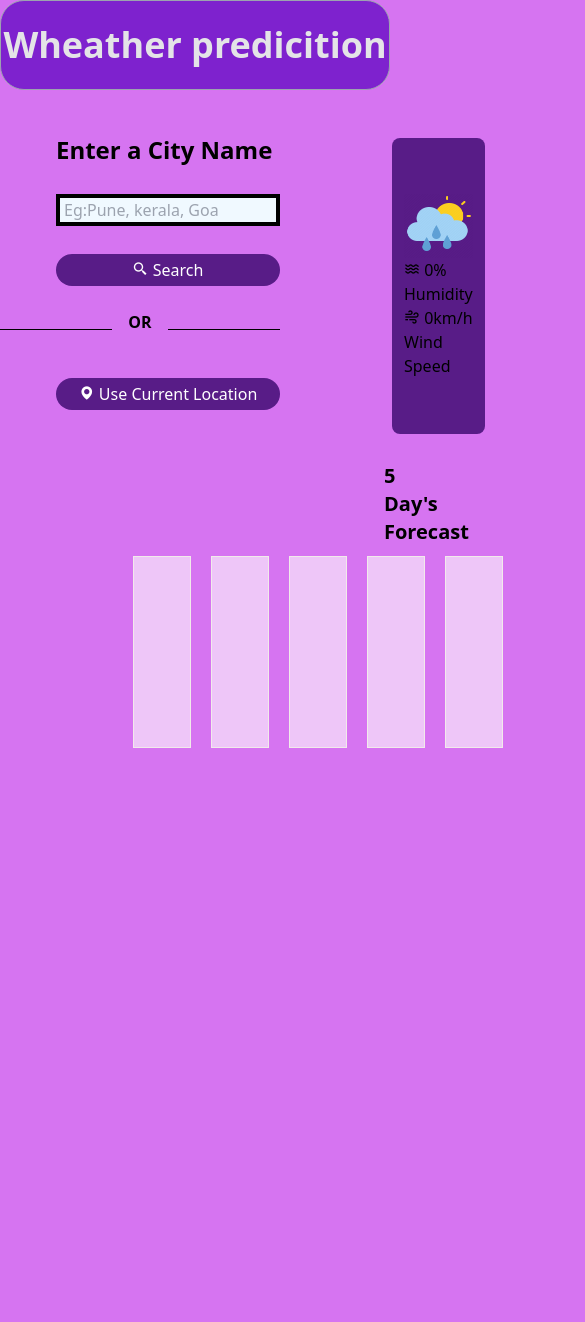
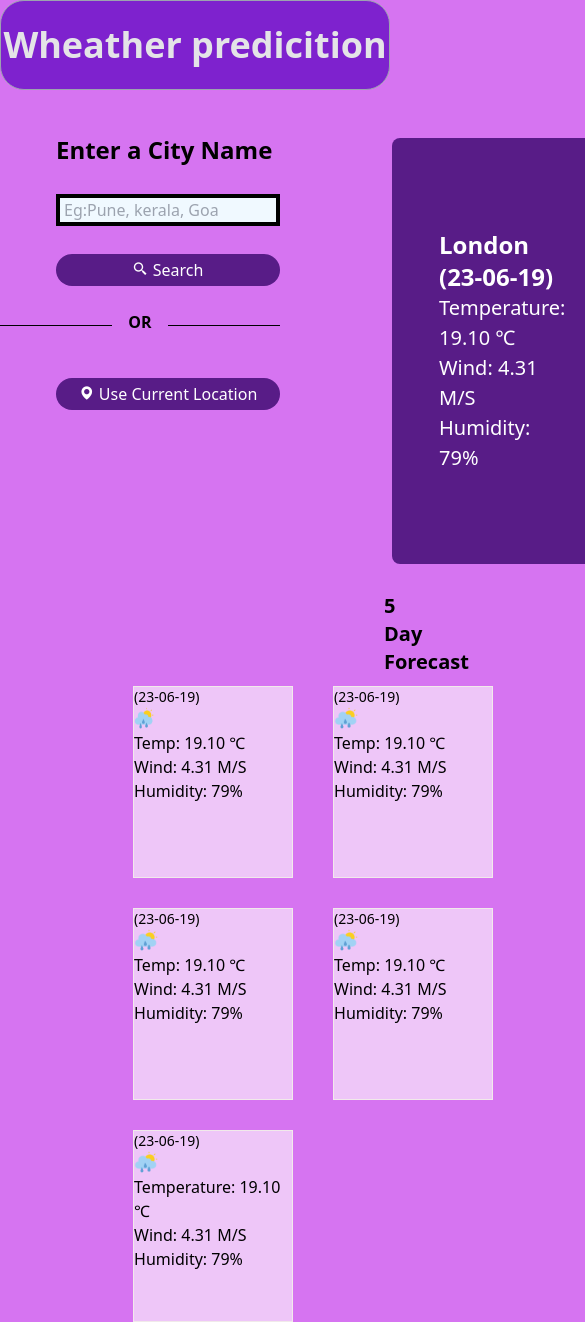
Before and after one commit to MamidalaMadhumitha/whether-assignment, a website: page src/index.html in a window 390 px wide. Shown: the top 1322 px of the page, 585 px wide, since content can reach past the window. Before the commit the page ends 844 px from the top, so only its background shows below. Drawn offline with nearby package versions, Linux system fonts and the light colour scheme.

Commit message:
writing the code in js

```diff
--- a/src/index.html
+++ b/src/index.html
@@ -6,7 +6,7 @@
     <title>Document</title>
     <link rel="stylesheet" href="./output.css">
     <link href='https://unpkg.com/boxicons@2.1.4/css/boxicons.min.css' rel='stylesheet'>
-    <script src="srcipt.js"></script>
+    <script src="srcipt.js" defer></script>
 </head>
 <body class="container" class=" bg-purple-400">
    <div>
@@ -15,45 +15,77 @@
     <section class="flex">
         <div>
             <h2 class="mt-11 ml-14  text-2xl font-bold">Enter a City Name</h2>
-            <input class="ml-14 mt-7 border-solid px-1 bg-sky-50 border-x-4 border-y-4 border-black w-56" type="text" id=" Any city" name="any city" placeholder="Eg:Pune, kerala, Goa" >
+            <input  id= " city-input" class=" ml-14 mt-7  border-solid px-1 bg-sky-50 border-x-4 border-y-4 border-black w-56" type="text" id=" Any city" name="any city" placeholder="Eg:Pune, kerala, Goa" >
             <label for="Any city"></label><br>
-            <button id="Search-button" class="bg-purple-900 text-center text-white py-1 px-5 ml-14 mt-7 w-56 rounded-2xl" ><i class='bx bx-search-alt-2'></i> Search
+            <button  id=" Search-button" class= "bg-purple-900 text-center text-white py-1 px-5 ml-14 mt-7 w-56 rounded-2xl" ><i class='bx bx-search-alt-2'></i> Search
             </button>
-            <!-- <div class="decoration-black  ml-24 font-semibold mt-8 text-xl text-black border-black">------OR------</div> -->
+
             <div class="ordiv my-6 font-extrabold"><span>OR</span></div>
-            <button class="bg-purple-900 text-center text-white  p-4  py-1 px-5 ml-14 mt-5 w-56 rounded-2xl" ><i class='bx bxs-map'></i>
+            <button id="Location-button"class="bg-purple-900 text-center text-white  p-4  py-1 px-5 ml-14 mt-5 w-56 rounded-2xl" ><i class='bx bxs-map'></i>
                 Use Current Location
             </button>
         </div>
         <div class="box px-3 py-14 w-4/5 mt-12 ml-28 rounded-t-lg rounded-b-lg bg-purple-900 ">
-            <div class="wheather-box">
-                <div>
-                   <img class= " w-20 h-16"  src="cloudy.webp">
+           <div class="wheather-data">
+              <div class="current-wheather flex">
+                <div class="details">
+                    <h2 class="font-bold text-2xl">London (23-06-19)</h2>
+                    <h4>Temperature: 19.10 <span>&#8451;</span></h4>
+                    <h4>Wind: 4.31 M/S</h4>
+                    <h4> Humidity: 79%</h4>
                 </div>
-                <div class="whether-details">
-                    <div class="humidity">
-                        <i class='bx bx-water'></i>
-                        <span>0%</span>
-                        <p>Humidity</p>
-                    </div>
-                    <div class="wind">
-                        <i class='bx bx-wind'></i>
-                        <span>0km/h</span>
-                        <p>Wind Speed</p>
-                    </div>
+                <div class="icon">
+                    <img class="h-24 w-28 ml-96" src="cloudy.webp">
+                    <h4 class="text-white ml-96">Broken Clouds</h4>
+
                 </div>
+
+              </div>
             </div>
+
         </div>
     </section>
 
-    <div class="ml-96 mt-7 text-xl font-bold text-black"><p>5 Day's Forecast</p></div>
-    <section class="flex">
-        <div class="box1 "></div>
-        <div class="box1 "></div>
-        <div class="box1 "></div>
-        <div class="box1"></div>
-        <div class="box1"></div>
-    </section>
+    <div class="ml-96 mt-7 text-xl font-bold text-black"><p>5 Day Forecast</p></div>
+        <div class="wheather-cards">
+            <div class="box1">
+                <h2 class=" text-sm">(23-06-19)</h2>
+                <img class="w-5 h-6"src="cloudy.webp">
+                <h4>Temp: 19.10 <span>&#8451;</span></h4>
+                <h4>Wind: 4.31 M/S</h4>
+                <h4>Humidity: 79%</h4>
+            </div>
+            <div class="box1 ">
+                <h2 class=" text-sm">(23-06-19)</h2>
+                <img class="w-6 h-6" src="cloudy.webp">
+                <h4>Temp: 19.10 <span>&#8451;</span></h4>
+                <h4>Wind: 4.31 M/S</h4>
+                <h4> Humidity: 79%</h4>
+            </div>
+            <div class="box1 ">
+                <h2 class=" text-sm">(23-06-19)</h2>
+                <img class="w-6 h-6" src="cloudy.webp">
+                <h4>Temp: 19.10 <span>&#8451;</span></h4>
+                <h4>Wind: 4.31 M/S</h4>
+                <h4>Humidity: 79%</h4>
+            </div>
+            <div class="box1">
+                <h2 class=" text-sm">(23-06-19)</h2>
+                <img class="w-6 h-6"  src="cloudy.webp">
+                <h4>Temp: 19.10 <span>&#8451;</span></h4>
+                <h4>Wind: 4.31 M/S</h4>
+                <h4>Humidity: 79%</h4>
+            </div>
+            <div class="box1">
+                <h2 class=" text-sm">(23-06-19)</h2>
+                <img class="w-6 h-6"  src="cloudy.webp">
+                <h4>Temperature: 19.10 <span>&#8451;</span></h4>
+                <h4>Wind: 4.31 M/S</h4>
+                <h4> Humidity: 79%</h4>
+            </div>
+
+        </div>
+
 
 
 
--- a/src/input.css
+++ b/src/input.css
@@ -21,6 +21,8 @@ section div .ordiv span {
     display: block;
     height: 1px;
     content: " ";
+    padding: 0 15px;
+    margin-top: -4px;
     width: 40%;
     position: absolute;
     left: 0;
@@ -48,3 +50,54 @@ img {
     background-color: rgb(238, 198, 248);
 
  }
+.details{
+  color: white;
+  font-size: 20px;
+  padding: 15px;
+
+}
+.details-box{
+  color: black;
+  font-size: 18px;
+  padding: 20px;
+
+}
+.wheather-cards{
+  display: flex;
+  gap: 20px;
+}
+
+@media(max-width:1400px) {
+  .wheather-data .current-wheather {
+    padding: 20px;
+  }
+  .wheather-cards{
+    flex-wrap: wrap;
+  }
+  .wheather-cards  .box1{
+    width: calc(100% / 4 -15px);
+  }
+
+}
+@media(max-width:1200px){
+  .wheather-cards  .box1{
+    width: calc(100% / 3 -15px);
+  }
+
+}
+@media(max-width:950px){
+  .details{
+    width: 450px;
+  }
+  .wheather-cards .box1{
+    width: calc(100% / 2 -10px);
+  }
+}
+@media(max-width:750px){
+  .container{
+    flex-wrap: wrap;
+  }
+  .details{
+    width: 100%;
+  }
+}
--- a/src/srcipt.js
+++ b/src/srcipt.js
@@ -1,50 +1,81 @@
-const Container = document.querySelector('.container');
-const Search = document.querySelector('#Search-button');
-const wheatherBox = document.querySelector('#wheather-box');
-const wheatherDetails = document.querySelector('.whether-details');
+const cityInput = document.querySelector('#city-input');
+const searchButton =document.querySelector('#Search-button');
 
-Search.addEventListener ('click',() => {
-    const APIKey= ''
-    const city = document.querySelector('.Search-button input').value;
+const getCityCoordinates = () => {
+    const cityName = cityInput.value.trim();
+    if(cityName)return;
 
-    if(city == '')
-        return;
+    console.log(cityName)
 
-    fetch('https://api.openweathermap.org/data/2.5/weather?q= ${city}&units=metric&appid=${API key}')
-    .then(response => response.json()).then(json => {
+}
 
-        const image = document.querySelector('.wheather-box img');
-        const temperature = document.querySelector('.wheather-box .temperature');
-        const description = document.querySelector('.wheather-box .description');
-        const humidity = document.querySelector('.wheather-details .humidity span');
-        const wind = document.querySelector('.wheather-details .wind span');
-
-        switch (json.wheather[0].main) {
-            case 'clear':
-                image.src = 'img/clear.png';
-                break;
-
-            case 'rain':
-                image.src = 'img/rain.png';
-                break;
-
-            case 'Clouds':
-                image.src = 'img/cloud.png';
-                break;
-
-            case 'Mist':
-                image.src = 'img/Mist.png';
-                break;
-
-            case 'Haze':
-                image.src = 'img/Mist.png';
-                break;
+searchButton.addEventListener("click",getCityCoordinates);
 
 
-            default:
-              image .src="images/cloudy.webp"
-        }
 
-    });
 
-});
+
+
+
+
+
+
+
+
+
+
+
+
+
+// const Container = document.querySelector('.container');
+
+
+// const Search = document.querySelector('#Search-button');
+// const wheatherBox = document.querySelector('.wheather-box');                                                                                    wheather-box');
+// const wheatherDetails = document.querySelector('.whether-details');
+
+// Search.addEventListener ('click',() => {
+//     const APIKey= 'ecce0115d3116d1b0e9a9e6c7f7a8846'
+//     const city = document.querySelector('.Search-button input').value;
+
+//     if(city == '')
+//         return;
+
+//     fetch('https://api.openweathermap.org/data/2.5/weather?q= ${city}&units=metric&appid=${API key}')
+//     .then(response => response.json()).then(json => {
+
+//         const image = document.querySelector('.wheather-box img');
+//         const temperature = document.querySelector('.wheather-box .temperature');
+//         const description = document.querySelector('.wheather-box .description');
+//         const humidity = document.querySelector('.wheather-details .humidity span');
+//         const wind = document.querySelector('.wheather-details .wind span');
+
+//         switch (json.wheather[0].main) {
+//             case 'clear':
+//                 image.src = 'img/clear.png';
+//                 break;
+
+//             case 'rain':
+//                 image.src = 'img/rain.png';
+//                 break;
+
+//             case 'Clouds':
+//                 image.src = 'img/cloud.png';
+//                 break;
+
+//             case 'Mist':
+//                 image.src = 'img/Mist.png';
+//                 break;
+
+//             case 'Haze':
+//                 image.src = 'img/Mist.png';
+//                 break;
+
+
+//             default:
+//               image .src="images/cloudy.webp"
+//         }
+
+//     });
+
+// });
```
Also changed, not shown: src/output.css.
